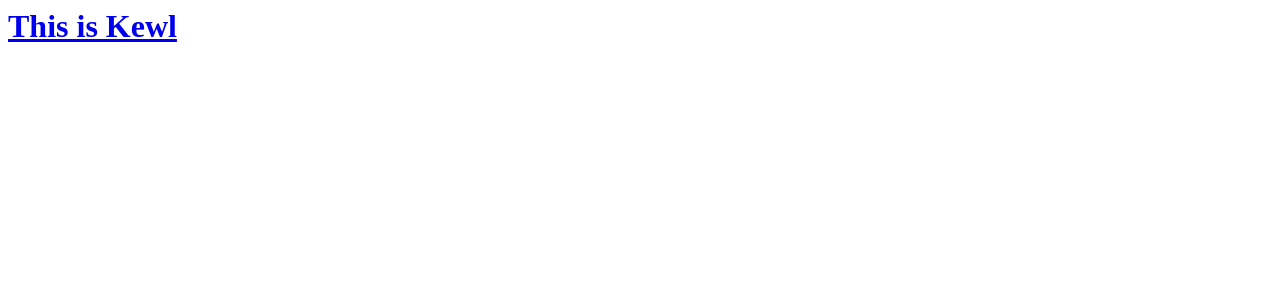
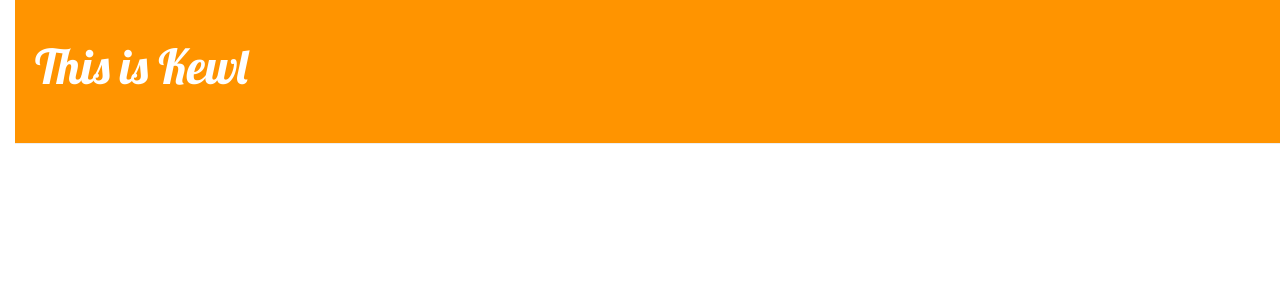
Before and after one commit to danagilliann/django_girls, a Django app: page / in a window 1280 px wide. Shown: the top 300 px of the page. Run offline with Django 3.2, Linux system fonts and the light colour scheme; data that the repository does not hold is empty; some libraries are stand-ins or nearby versions.

Commit message:
WOOOOOOOOOO

```diff
--- /dev/null
+++ b/blog/static/css/blog.css
@@ -0,0 +1,55 @@
+body {
+  padding-left: 15px;
+}
+
+h1 a {
+  color: #fca205;
+  font-family: 'Lobster';
+}
+
+.page-header {
+  background-color: #ff9400;
+  margin-top: 0;
+  padding: 20px 20px 40px;
+}
+
+.page-header h1, .page-header h1 a, .page-header h1 a:visited, .page-header h1 a:active {
+  color: #ffffff;
+  font-size: 36pt;
+  text-decoration: none;
+}
+
+.content {
+  margin-left: 40px;
+}
+
+h1, h2, h3, h4 {
+  font-family: 'Lobster', cursive;
+}
+
+.date {
+  color: #828282;
+}
+
+.save {
+  float: right;
+}
+
+.post-form textarea, .post-form input {
+  width: 100%;
+}
+
+.top-menu, .top-menu:hover, .top-menu:visited {
+  color: #ffffff;
+  float: right;
+  font-size: 26pt;
+  margin-right: 20px;
+}
+
+.post {
+  margin-bottom: 70px;
+}
+
+.post h1 a, .post h1 a:visited {
+  color: #000000;
+}
--- /dev/null
+++ b/blog/templates/blog/base.html
@@ -0,0 +1,22 @@
+{% load staticfiles %}
+<html>
+  <head>
+    <title>My Blog</title>
+    <link rel="stylesheet" href="//maxcdn.bootstrapcdn.com/bootstrap/3.2.0/css/bootstrap.min.css">
+    <link rel="stylesheet" href="//maxcdn.bootstrapcdn.com/bootstrap/3.2.0/css/bootstrap-theme.min.css">
+    <link rel="stylesheet" href="{% static 'css/blog.css' %}">
+    <link href="http://fonts.googleapis.com/css?family=Lobster&subset=latin,latin-ext" rel="stylesheet" type="text/css">
+  </head>
+  <body>
+    <div class="page-header">
+      <h1><a href="/">This is Kewl</a></h1>
+    </div>
+
+    <div class="content container">
+      <div class="col-md-8">
+        {% block content %}
+        {% endblock %}
+      </div>
+    </div>
+  </body>
+</html>
--- a/blog/urls.py
+++ b/blog/urls.py
@@ -3,4 +3,5 @@ from . import views
 
 urlpatterns = [
         url(r'^$', views.post_list, name='post_list'),
+        url(r'^post/(?P<pk>[0-9]+)/$', views.post_detail, name='post_detail')
 ]
--- a/blog/views.py
+++ b/blog/views.py
@@ -1,4 +1,4 @@
-from django.shortcuts import render
+from django.shortcuts import render, get_object_or_404
 from django.utils import timezone
 from .models import Post
 
@@ -6,3 +6,7 @@ def post_list(request):
     posts = Post.objects.filter(
             published_date__lte=timezone.now()).order_by('published_date')
     return render(request, 'blog/post_list.html', {'posts': posts})
+
+def post_detail(request, pk):
+    post = get_object_or_404(Post, pk=pk)
+    return render(request, 'blog/post_detail.html', {'post': post})
```
Also changed, not shown: blog/templates/blog/post_detail.html (added, +13 -0 lines), blog/templates/blog/post_list.html (+11 -17 lines).
